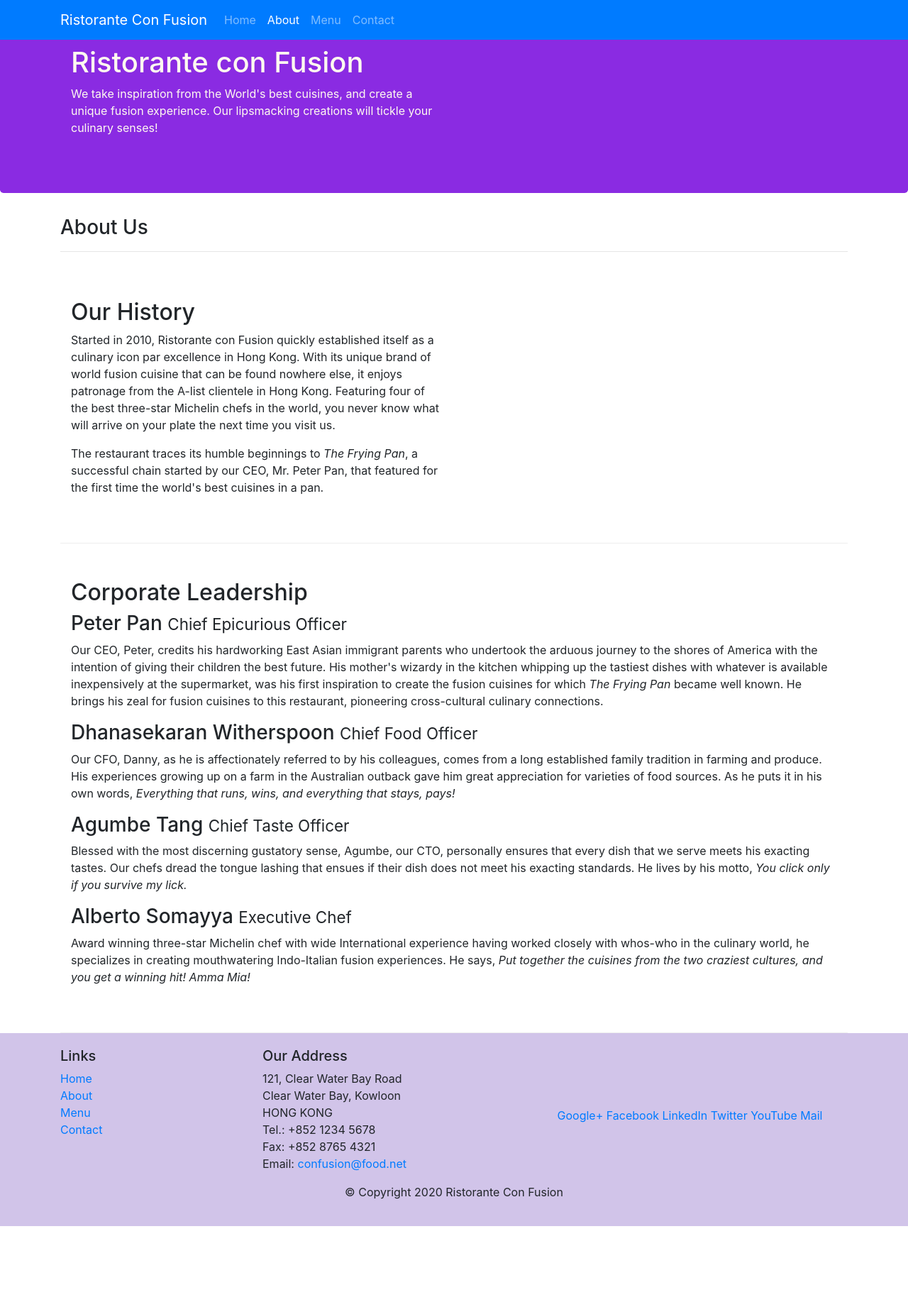
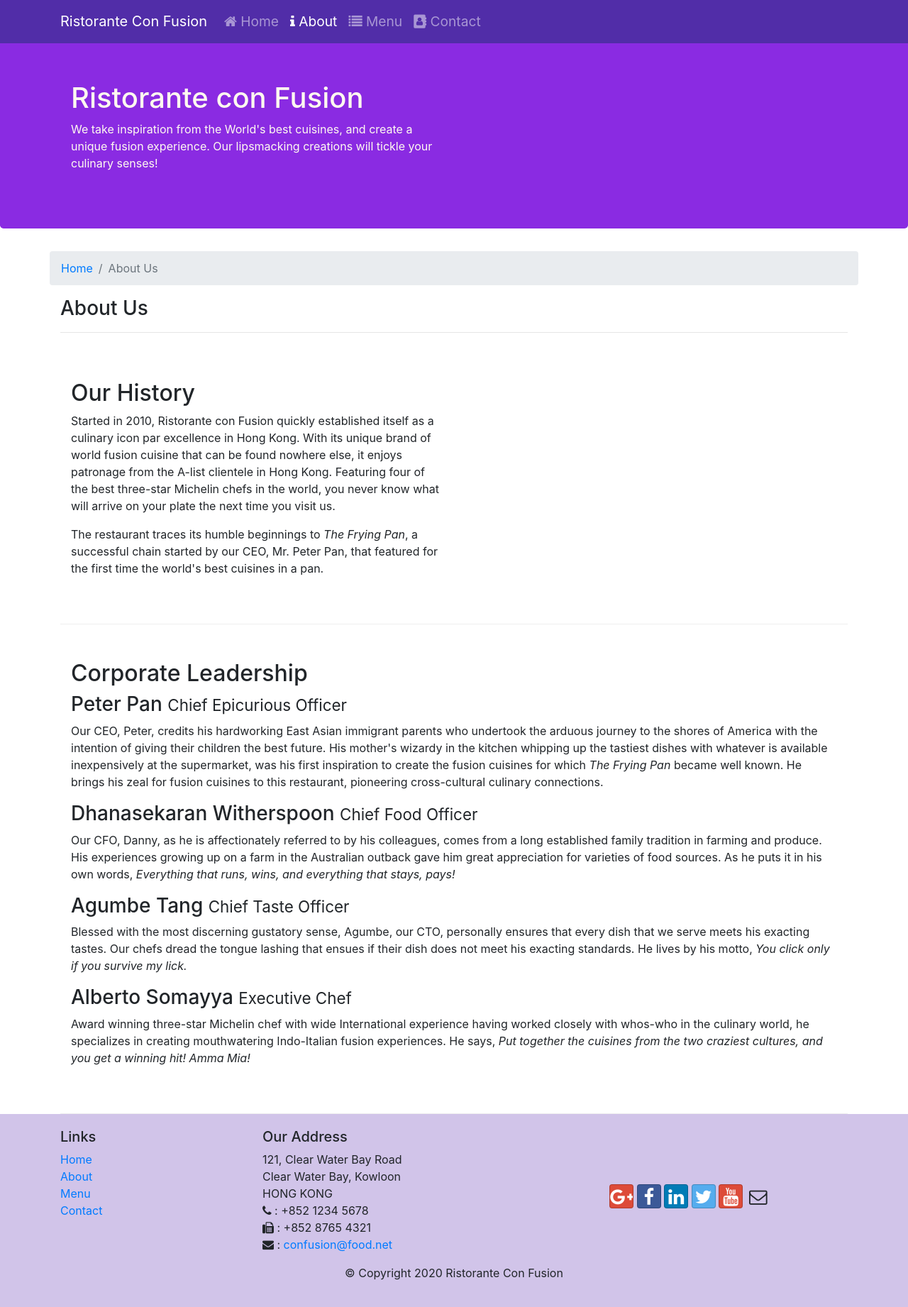
Before and after one commit to ninad-0408/Bootstrap_website, a website: page aboutus.html in a window 1280 px wide. Shown: the whole page at 71% size. Before the commit the page ends 1728 px from the top, so only its background shows below. Drawn offline with nearby package versions, Linux system fonts and the light colour scheme.

Commit message:
Breadcrumb and font-awesome added

```diff
--- a/aboutus.html
+++ b/aboutus.html
@@ -9,13 +9,15 @@
 
     <!-- Bootstrap CSS -->
     <link rel="stylesheet" href="node_modules/bootstrap/dist/css/bootstrap.min.css">
+    <link rel="stylesheet" href="node_modules/font-awesome/css/font-awesome.min.css">
+    <link rel="stylesheet" href="node_modules/bootstrap-social/bootstrap-social.css">
     <link rel="stylesheet" href="css/styles.css">
     <title>Ristorante Con Fusion: About Us</title>
 
 </head>
 
 <body>
-    <nav class="navbar navbar-dark navbar-expand-sm bg-primary fixed-top">
+    <nav class="navbar navbar-dark navbar-expand-sm fixed-top">
         <div class="container">
             <button class="navbar-toggler" type="button" data-toggle="collapse" data-target="#Navbar">
                 <span class="navbar-toggler-icon"></span>
@@ -23,10 +25,14 @@
             <a class="navbar-brand" href="#">Ristorante Con Fusion</a>
             <div class="collapse navbar-collapse" id="Navbar">
                 <ul class="navbar-nav mr-auto">
-                    <li class="nav-item"><a class="nav-link" href="./index.html">Home</a></li>
-                    <li class="nav-item active"><a class="nav-link" href="./aboutus.html">About</a></li>
-                    <li class="nav-item"><a class="nav-link" href="#">Menu</a></li>
-                    <li class="nav-item"><a class="nav-link" href="#">Contact</a></li>
+                    <li class="nav-item"><a class="nav-link" href="./index.html"><span class="fa fa-home fa-md"></span>
+                            Home</a></li>
+                    <li class="nav-item active"><a class="nav-link" href="./aboutus.html"><span
+                                class="fa fa-info fa-md"></span> About</a></li>
+                    <li class="nav-item"><a class="nav-link" href="#"><span class="fa fa-list fa-md"></span> Menu</a>
+                    </li>
+                    <li class="nav-item"><a class="nav-link" href="#"><span class="fa fa-address-book fa-md"></span>
+                            Contact</a></li>
                 </ul>
             </div>
         </div>
@@ -47,6 +53,10 @@
 
     <div class="container">
         <div class="row">
+            <ol class="col-12 breadcrumb">
+                <li class="breadcrumb-item"> <a href="./index.html">Home</a></li>
+                <li class="breadcrumb-item active">About Us</li>
+            </ol>
             <div class="col-12">
                 <h3>About Us</h3>
                 <hr>
@@ -117,19 +127,25 @@
                         121, Clear Water Bay Road<br>
                         Clear Water Bay, Kowloon<br>
                         HONG KONG<br>
-                        Tel.: +852 1234 5678<br>
-                        Fax: +852 8765 4321<br>
-                        Email: <a href="mailto:confusion@food.net">confusion@food.net</a>
+                        <i class="fa fa-phone fa-md"></i> : +852 1234 5678<br>
+                        <i class="fa fa-fax fa-md"></i> : +852 8765 4321<br>
+                        <i class="fa fa-envelope fa-md"></i> : <a
+                            href="mailto:confusion@food.net">confusion@food.net</a>
                     </address>
                 </div>
                 <div class="col-12 align-self-center col-sm-5">
                     <div class="text-center">
-                        <a href="http://google.com/+">Google+</a>
-                        <a href="http://www.facebook.com/profile.php?id=">Facebook</a>
-                        <a href="http://www.linkedin.com/in/">LinkedIn</a>
-                        <a href="http://twitter.com/">Twitter</a>
-                        <a href="http://youtube.com/">YouTube</a>
-                        <a href="mailto:">Mail</a>
+                        <a class="btn btn-social-icon btn-google" href="http://google.com/+"><i
+                                class="fa fa-google-plus fa-lg"></i> </a>
+                        <a class="btn btn-social-icon btn-facebook" href="http://www.facebook.com/profile.php?id="><i
+                                class="fa fa-facebook fa-lg"></i> </a>
+                        <a class="btn btn-social-icon btn-linkedin" href="http://www.linkedin.com/in/"><i
+                                class="fa fa-linkedin fa-lg"></i> </a>
+                        <a class="btn btn-social-icon btn-twitter" href="http://twitter.com/"><i
+                                class="fa fa-twitter fa-lg"></i> </a>
+                        <a class="btn btn-social-icon btn-google" href="http://youtube.com/"><i
+                                class="fa fa-youtube fa-lg"></i> </a>
+                        <a class="btn btn-social-icon" href="mailto:"><i class="fa fa-envelope-o fa-lg"></i> </a>
                     </div>
                 </div>
             </div>
--- a/css/styles.css
+++ b/css/styles.css
@@ -28,3 +28,19 @@
     margin: 0;
     color: #0f0f0f;
 }
+
+body{
+    padding-top: 50px;
+    z-index: 0;
+}
+
+.navbar-dark
+{
+    background-color: #512DA8;
+}
+
+.navbar, navbar-brand{
+    font-size: 120%;
+    font-weight: 400;
+
+}
--- a/package.json
+++ b/package.json
@@ -15,6 +15,8 @@
   },
   "dependencies": {
     "bootstrap": "^4.5.0",
+    "bootstrap-social": "^5.1.1",
+    "font-awesome": "^4.7.0",
     "jquery": "^3.5.1",
     "popper.js": "^1.16.1"
   }
```
Also changed, not shown: index.html (+26 -14 lines), 1 other file.
